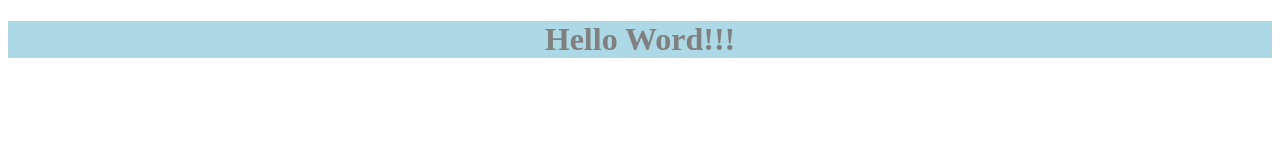
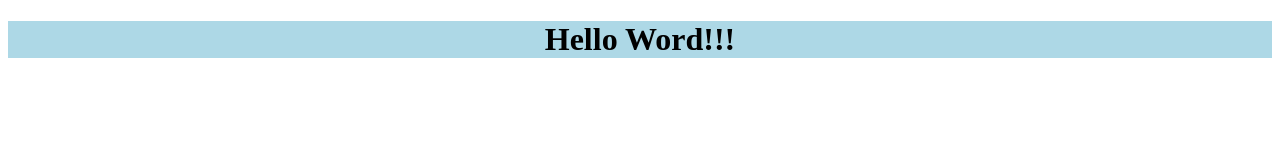
Before and after one commit to futuramochka/futuramochka.github.io, a website: page index.html in a window 1280 px wide. Drawn offline with Linux system fonts and the light colour scheme.

Commit message:
Внёс изменения

```diff
--- a/source/less/style.less
+++ b/source/less/style.less
@@ -1,6 +1,8 @@
 h1 {
-  text-align: center;
-  color: gray;
+  display: flex;
+  justify-content: center;
+
+  color: black;
 
   background-color: lightblue;
 }
```
Also changed, not shown: source/css/style.css.
